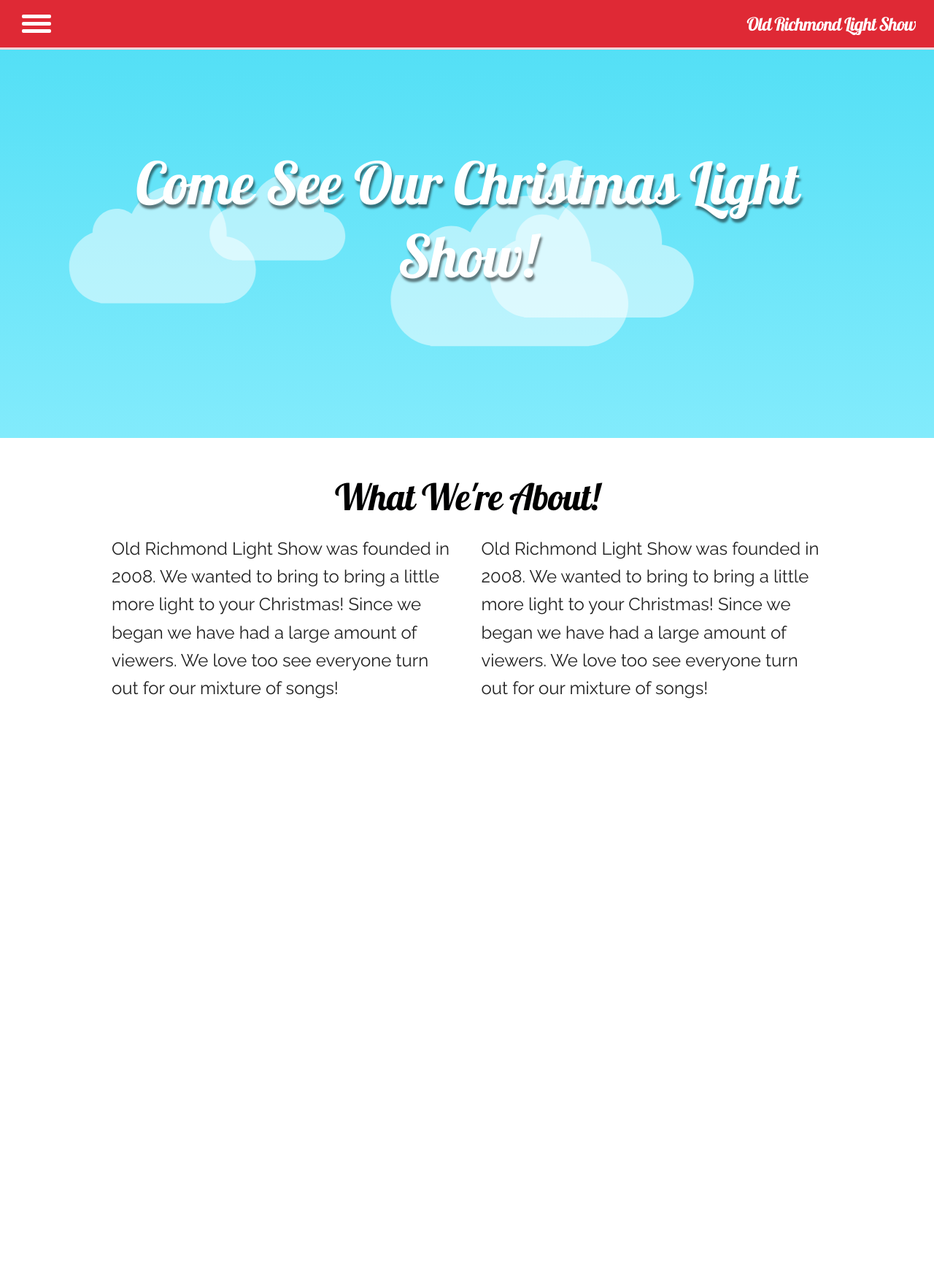
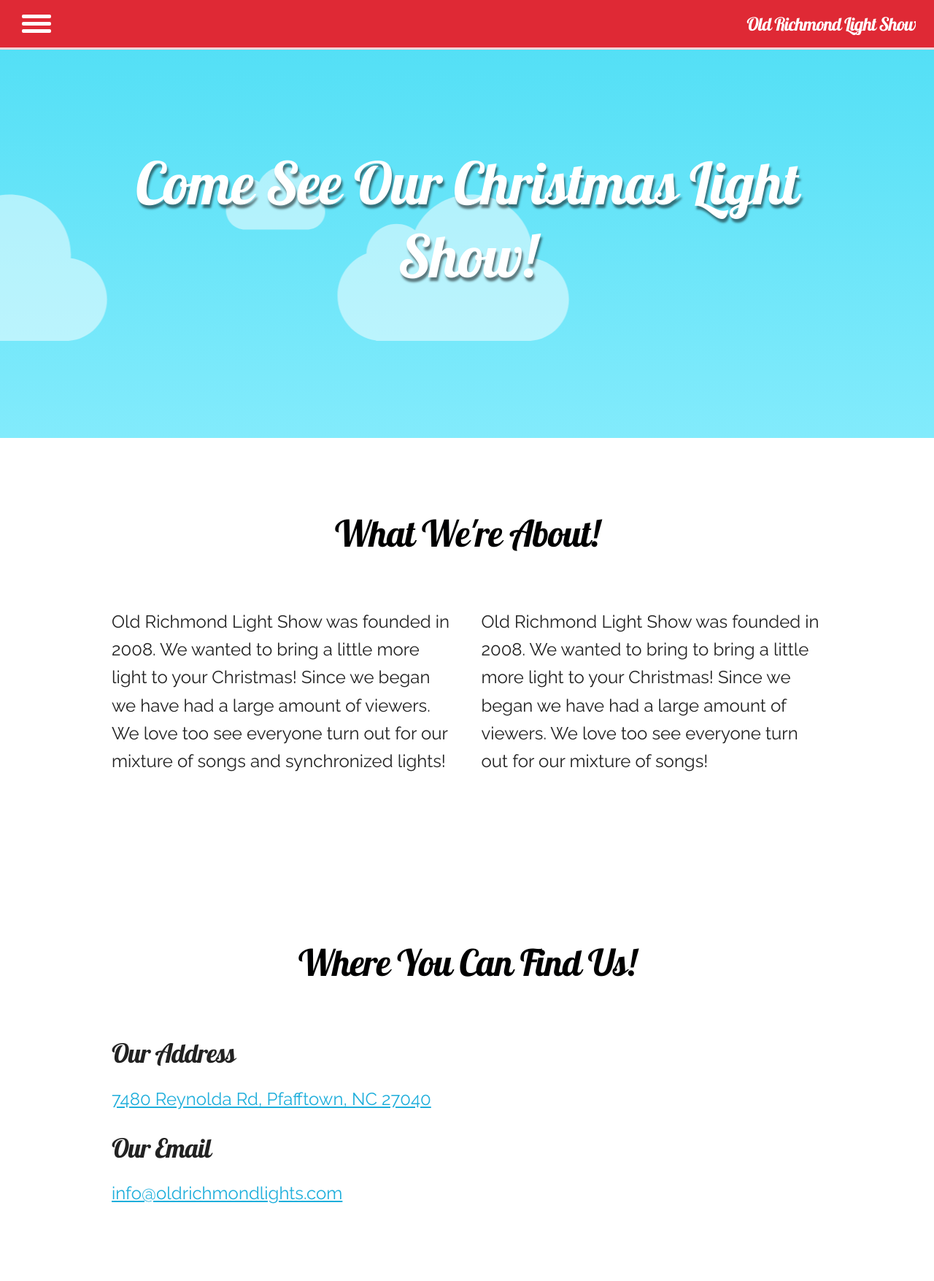
Before and after one commit to TimBenn/NewORL, a PHP site: page / in a window 1280 px wide. Shown: the whole page at 73% size. Before the commit the page ends 1038 px from the top, so only its background shows below. Run offline with PHP 8.4, Linux system fonts and the light colour scheme.

Commit message:
Commit at end of day

```diff
--- a/css/app.css
+++ b/css/app.css
@@ -9,6 +9,10 @@
   font-size: 24px;
 }
 
+a {
+    font-size: 24px;
+}
+
 h1, h2, h3, h4, h5 {
   font-family: 'Lobster', cursive;
 }
@@ -17,7 +21,6 @@
   font-size: 50px;
   color: #000000;
   text-shadow: 1px 1px 10px rgba(253, 255, 252, 0.2);
-  margin
 }
 
 header {
@@ -75,7 +78,6 @@
 
 .section {
   width: 100%;
-  min-height: 400px;
   background-color: #ffffff;
   position: relative;
 }
@@ -83,7 +85,7 @@
 .container {
   max-width: 1310px;
   margin: 0 auto;
-  padding: 50px 25px;
+  padding: 100px 25px;
 }
 
 .section.hero {
@@ -114,58 +116,58 @@
   z-index: 1;
 }
 
-.section.hero .clouds {
-  animation: 15s loop infinite linear;
+.section.hero .top-clouds,
+.section.hero .bottom-clouds {
+    animation: 20s loop infinite linear;
 }
 
 @keyframes loop {
   from {
-    transform: translateX(-100%);
+    transform: translateX(-175%);
   }
   to {
-    transform: translateX(100%);
+    transform: translateX(175%);
   }
 }
 
-.section.hero .clouds .cloud {
+.section.hero .top-clouds .cloud,
+.section.hero .bottom-clouds .cloud {
   position: absolute;
-  height: 50px;
   z-index: 0;
 }
 
-.section.hero .clouds .cloud:nth-child(1) {
-  top: 20%;
-  left: 25%;
-  width: 200px;
-  height: 100px;
+.section.hero .top-clouds .cloud {
+  top: 25%;
+  width: 15%;
 }
 
-.section.hero .clouds .cloud:nth-child(2) {
-  top: 20%;
+.section.hero .top-clouds .cloud:nth-child(1) {
   left: 5%;
-  width: 275px;
-  height: 125px;
 }
 
-.section.hero .clouds .cloud:nth-child(3) {
-  top: 20%;
-  left: 50%;
-  width: 350px;
-  height: 175px;
+.section.hero .top-clouds .cloud:nth-child(2) {
+  left: 75%;
 }
 
-.section.hero .clouds .cloud:nth-child(4) {
-  top: 20%;
-  left: 70%;
-  width: 100px;
-  height: 50px;
+.section.hero .bottom-clouds .cloud {
+    top: 45%;
+    width: 35%;
 }
 
-.section.hero .clouds .cloud:nth-child(5) {
-  top: 20%;
-  right: 5%;
-  width: 300px;
-  height: 150px;
+.section.hero .bottom-clouds .cloud:nth-child(1) {
+  left: -50%;
+}
+
+.section.hero .bottom-clouds .cloud:nth-child(2) {
+  left: 25%;
+}
+
+.section.hero .bottom-clouds .cloud:nth-child(3) {
+  left: 90%;
+}
+
+.heading-column {
+    margin-bottom: 50px;
 }
 
 /*General Styles*/
--- a/index.html
+++ b/index.html
@@ -3,6 +3,8 @@
 
 <head>
   <meta charset="utf-8">
+  <!-- Viewport for responsive web design -->
+  <meta name="viewport" content="width=device-width, initial-scale=1">
   <link rel="stylesheet" href="https://cdnjs.cloudflare.com/ajax/libs/skeleton/2.0.4/skeleton.min.css">
   <link href="https://fonts.googleapis.com/css?family=Lobster|Raleway" rel="stylesheet">
   <link rel="stylesheet" href="/css/app.css">
@@ -25,13 +27,15 @@
   <div class="hero section">
     <div class="container">
       <div class="content">
-        <div class="clouds">
+        <div class="top-clouds">
           <div class="cloud">
             <svg xmlns="http://www.w3.org/2000/svg" viewBox="0 0 16 16"><path d="m391.84 540.91c-.421-.329-.949-.524-1.523-.524-1.351 0-2.451 1.084-2.485 2.435-1.395.526-2.388 1.88-2.388 3.466 0 1.874 1.385 3.423 3.182 3.667v.034h12.73v-.006c1.775-.104 3.182-1.584 3.182-3.395 0-1.747-1.309-3.186-2.994-3.379.007-.106.011-.214.011-.322 0-2.707-2.271-4.901-5.072-4.901-2.073 0-3.856 1.202-4.643 2.925" transform="matrix(.77976 0 0 .78395-299.99-418.63)" fill="rgba(255,255,255,0.5)"/></svg>
           </div>
           <div class="cloud">
             <svg xmlns="http://www.w3.org/2000/svg" viewBox="0 0 16 16"><path d="m391.84 540.91c-.421-.329-.949-.524-1.523-.524-1.351 0-2.451 1.084-2.485 2.435-1.395.526-2.388 1.88-2.388 3.466 0 1.874 1.385 3.423 3.182 3.667v.034h12.73v-.006c1.775-.104 3.182-1.584 3.182-3.395 0-1.747-1.309-3.186-2.994-3.379.007-.106.011-.214.011-.322 0-2.707-2.271-4.901-5.072-4.901-2.073 0-3.856 1.202-4.643 2.925" transform="matrix(.77976 0 0 .78395-299.99-418.63)" fill="rgba(255,255,255,0.5)"/></svg>
           </div>
+        </div>
+        <div class="bottom-clouds">
           <div class="cloud">
             <svg xmlns="http://www.w3.org/2000/svg" viewBox="0 0 16 16"><path d="m391.84 540.91c-.421-.329-.949-.524-1.523-.524-1.351 0-2.451 1.084-2.485 2.435-1.395.526-2.388 1.88-2.388 3.466 0 1.874 1.385 3.423 3.182 3.667v.034h12.73v-.006c1.775-.104 3.182-1.584 3.182-3.395 0-1.747-1.309-3.186-2.994-3.379.007-.106.011-.214.011-.322 0-2.707-2.271-4.901-5.072-4.901-2.073 0-3.856 1.202-4.643 2.925" transform="matrix(.77976 0 0 .78395-299.99-418.63)" fill="rgba(255,255,255,0.5)"/></svg>
           </div>
@@ -51,16 +55,38 @@
   <div class="section">
     <div class="container">
       <div class="row">
-        <div class="col centered-text">
+        <div class="twelve columns centered-text heading-column">
           <h2>What We're About!</h2>
         </div>
       </div>
       <div class="row">
         <div class="one-half column">
-          <p>Old Richmond Light Show was founded in 2008. We wanted to bring to bring a little more light to your Christmas! Since we began we have had a large amount of viewers. We love too see everyone turn out for our mixture of songs!</p>
+          <p>Old Richmond Light Show was founded in 2008. We wanted to bring a little more light to your Christmas! Since we began we have had a large amount of viewers. We love too see everyone turn out for our mixture of songs and synchronized lights!</p>
         </div>
         <div class="one-half column">
           <p>Old Richmond Light Show was founded in 2008. We wanted to bring to bring a little more light to your Christmas! Since we began we have had a large amount of viewers. We love too see everyone turn out for our mixture of songs!</p>
+        </div>
+      </div>
+    </div>
+  </div>
+  <div class="section">
+    <div class="container">
+      <div class="row">
+        <div class="twelve columns centered-text heading-column">
+          <h2>Where You Can Find Us!</h2>
+        </div>
+      </div>
+      <div class="row">
+        <div class="one-half column">
+            <h3>Our Address</h3>
+            <a href="https://goo.gl/maps/aj3U9J7tYXE2" target="_blank">7480 Reynolda Rd, Pfafftown, NC 27040</a>
+            <br>
+            <br>
+            <h3>Our Email</h3>
+            <a href="mailto:info@oldrichmondlights.com">info@oldrichmondlights.com</a>
+        </div>
+        <div class="one-half column map-container">
+
         </div>
       </div>
     </div>
```
